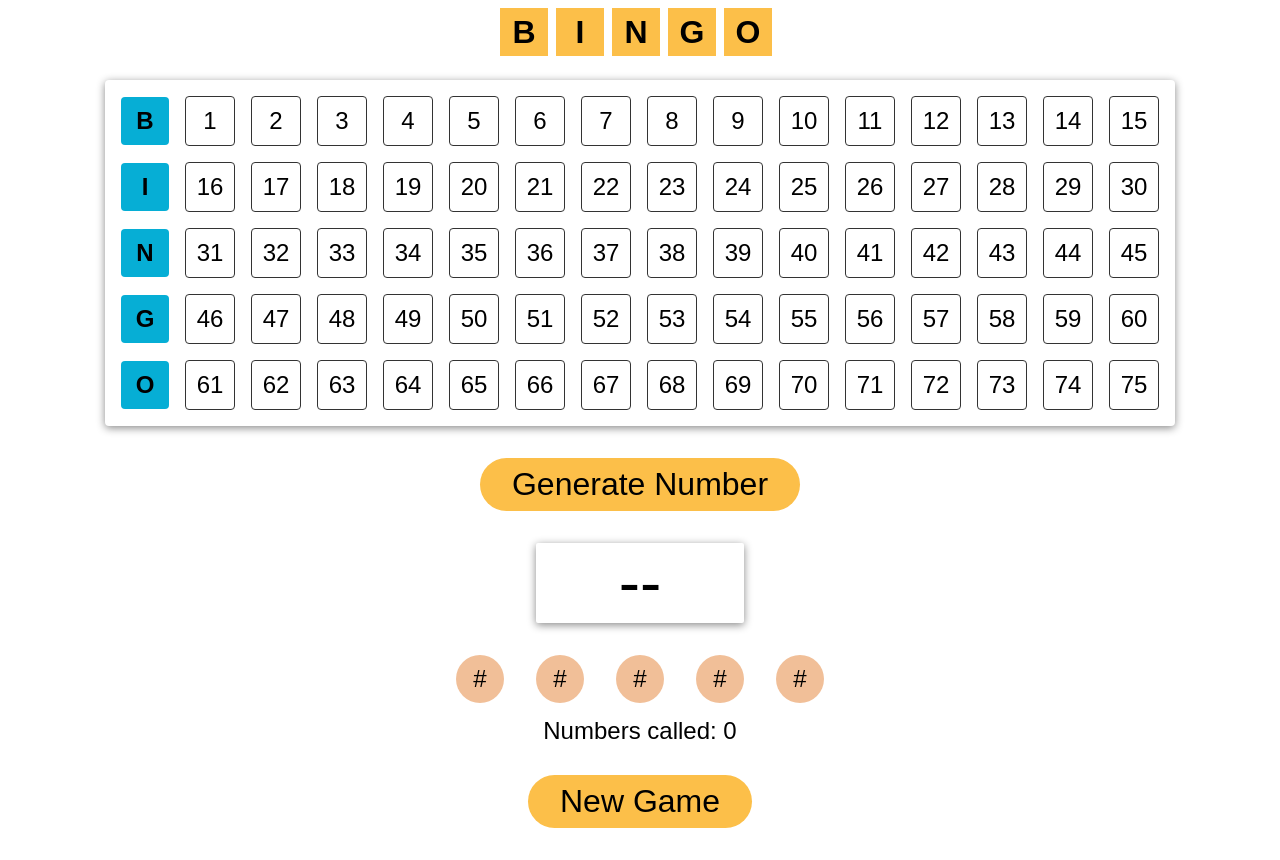
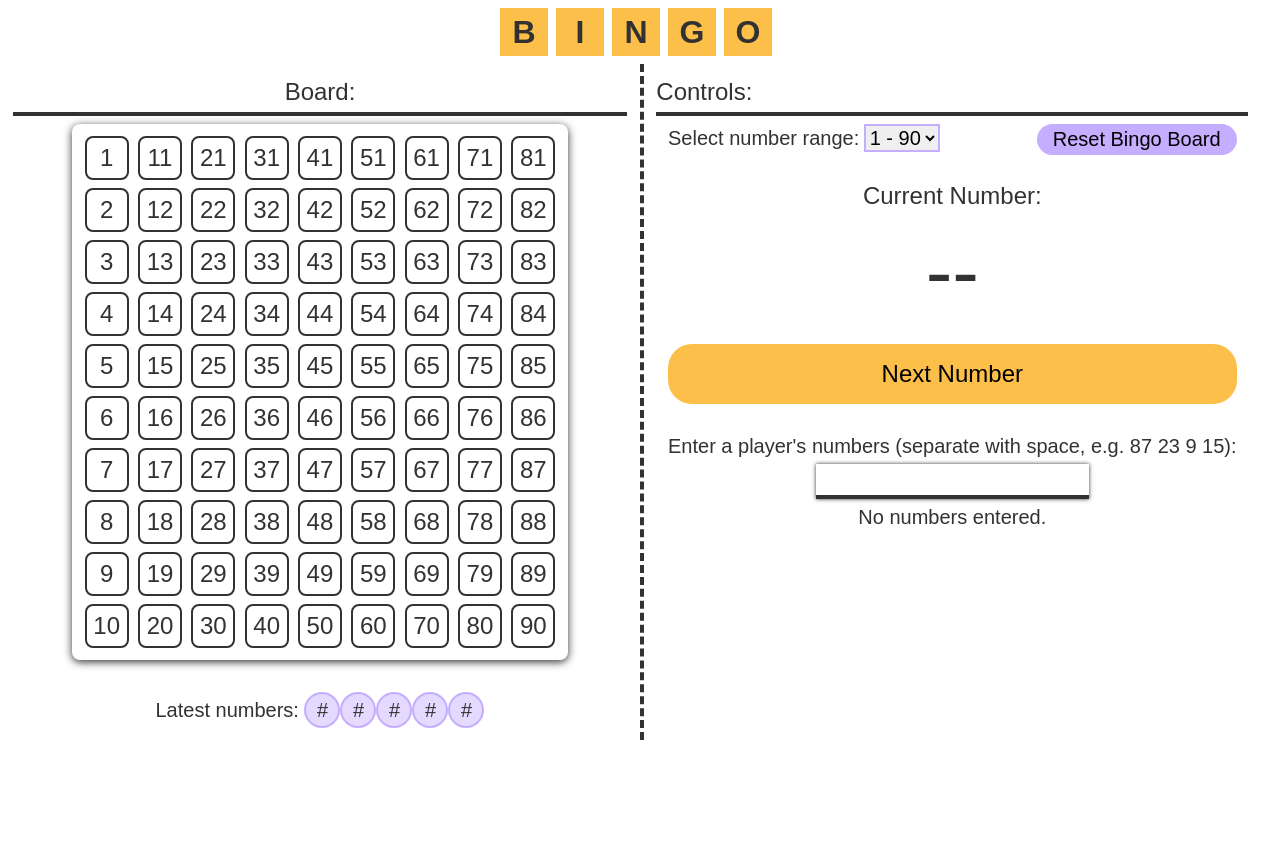
Before and after one commit to domingasp/bingo-website, a plain HTML site: page index.html in a window 1280 px wide. After the commit the page ends 800 px from the top, so only its background shows below. Drawn offline with Linux system fonts and the light colour scheme.

Commit message:
Reworked entire website. Added more features!

```diff
--- a/css/stylesheet.css
+++ b/css/stylesheet.css
@@ -26,6 +26,7 @@ footer, header, hgroup, menu, nav, section {
 body {
 	line-height: 1;
 	font-size: 100%;
+	color: #323232;
 }
 ol, ul {
 	list-style: none;
@@ -68,109 +69,173 @@ body {
 }
 
 .outer-main-div {
-	text-align: center;
+	display: flex;
+	flex-direction: row;
+	width: 100%;
 }
 
 .bingo-grid-div {
-	display: inline-block;
-	margin: 0 auto;
-	margin-top: 1rem;
-	padding: 0.5rem;
-
-	text-align: left;
-	border-radius: 0.25rem;
-
-	box-shadow: 0 0.125rem 0.5rem 0 #888888;
+	flex-grow: 1;
+	max-width: 50%;
+	text-align: center;
+	padding-bottom: 1rem;
 }
 
-@media only screen and (max-width: 1100px) {
+.bingo-grid-div__h2 {
+	font-size: 1.5rem;
+	padding-top: 1rem;
+	padding-bottom: 0.5rem;
+	margin: 0 2%;
+	margin-bottom: 0.5rem;
+
+	border-bottom: #323232 0.25rem solid;
+}
+
+.bingo-grid-div__number-grid-div {
+	padding: 0.75rem 0.5rem 0.25rem 0.5rem;
+	display: flex;
+	align-items: center;
+	max-height: 32.5rem;
+	max-width: 30rem;
+	margin: auto;
+	flex-wrap: wrap;
+	flex-direction: column;
+
+	box-shadow: 0 0.125rem 0.5rem 0 #323232;
+	border-radius: 0.5rem;
+}
+
+.bingo-grid-div__number-grid-div__number-span {
+	display: inline-block;
+	font-size: 1.5rem;
+	width: 2.5rem;
+	height: 2.5rem;
+	line-height: 2.5rem;
+	margin-bottom: 0.5rem;
+
+	border: #323232 0.125rem solid;
+	border-radius: 0.5rem;
+
+	transition: background-color 0.1s ease-in-out;
+}
+
+.bingo-grid-div__latest-numbers-div {
+	margin-top: 2rem;
+	font-size: 1.25rem;
+	height: 2rem;
+}
+
+.bingo-grid-div__latest-numbers-div__number-span {
+	display: inline-block;
+	width: 2rem;
+	height: 2rem;
+	line-height: 2rem;
+	border: 0.125rem #C5ADFF solid;
+	border-radius: 100%;
+	background-color: #E4D9FF;
+}
+
+.bingo-game-options-div {
+	border-left: #323232 0.25rem dashed;
+	max-width: 40rem;
+}
+
+.bingo-game-options-div__main-div {
+	box-sizing: content-box;
+	padding: 0rem 1.5rem 1.5rem 1.5rem;
+}
+
+.bingo-game-options-div__label {
+	font-size: 1.25rem;
+}
+
+.bingo-game-options-div__label--margin-top {
+	display: block;
+	text-align: center;
+	margin-top: 2rem;
+}
+
+.bingo-game-options-div__select {
+	font-size: 1.25rem;
+	border: #C5ADFF 0.125rem solid;
+}
+
+.bingo-game-options-div__reset-button {
+	border: none;
+	outline: none;
+
+	font-size: 1.25rem;
+	padding: 0.25rem 1rem;
+	background-color: #C5ADFF;
+
+	border-radius: 1rem;
+
+	float: right;
+}
+
+.bingo-game-options-div__current-number-label {
+	margin-top: 2rem;
+	text-align: center;
+	font-size: 1.5rem;
+}
+
+.bingo-game-options-div__current-number {
+	margin-top: 1.5rem;
+	text-align: center;
+	font-size: 5rem;
+}
+
+.bingo-game-options-div__next-number-button {
+	font-size: 1.5rem;
+	padding: 1rem 0rem;
+	width: 100%;
+	background-color: #FCBF49;
+	margin-top: 2rem;
+	border-radius: 1.5rem;
+}
+
+.bingo-game-options-div__number-input {
+	display: block;
+	font-size: 1.25rem;
+	border-bottom: #323232 0.25rem solid;
+	box-shadow: 0 0 0.25rem 0 #323232;
+	padding: 0.25rem 0.25rem;
+	text-align: center;
+
+	margin: 0.5rem auto;
+}
+
+.bingo-game-options-div__number-result {
+	display: block;
+	text-align: center;
+
+	font-size: 1.25rem;
+}
+
+@media only screen and (max-width: 1200px) {
+	.outer-main-div {
+		flex-direction: column;
+	}
+
 	.bingo-grid-div {
-		margin-left: 1rem;
-		margin-right: 1rem;
+		max-width: 100%;
+	}
+
+	.bingo-game-options-div {
+		max-width: 100%;
+	}
+
+	.bingo-game-options-div {
+		border: none;
 	}
 }
 
-.bingo-letter-span, .number-span {
-	display: inline-block;
-	font-size: 1.5rem;
-	line-height: 3rem;
-	height: 3rem;
-	width: 3rem;
-
-	margin: 0.5rem;
-	border-radius: 0.25rem;
-
-	text-align: center;
-
-	transition: all 0.2s;
+button, input, select, option {
+	border: none;
+	outline: none;
+	transition: all 0.2s ease-in-out;
 }
 
-.bingo-letter-span {
-	font-weight: bold;
-	background-color: #06AED5;
+button:focus, input:focus, select:focus, option:focus {
+	box-shadow: 0 0 0 0.25rem #323232;
 }
-
-.number-span {
-	border: solid 0.0625rem #333333;
-}
-
-.current-number-p {
-	display: block;
-	border-radius: 0.125rem;
-
-	box-shadow: 0 0.125rem 0.5rem 0 #888888;
-
-	margin: 0 auto;
-	margin-top: 2rem;
-	font-size: 4rem;
-
-	padding: 0.5rem;
-
-	max-width: 12rem;
-}
-
-.bingo-last-five-div {
-	margin-top: 1rem;
-}
-
-.last-5-span {
-	display: inline-block;
-	margin: 1rem;
-
-	height: 3rem;
-	width: 3rem;
-
-	font-size: 1.5rem;
-	line-height: 3rem;
-
-	background-color: #F1BF98;
-	border-radius: 100%;
-}
-
-.numbers-called-p {
-	font-size: 1.5rem;
-}
-
-.bingo-btn {
-	outline: none;
-	border: none;
-	padding: 0;
-
-	display: block;
-
-	background-color: #FCBF49;
-
-	font-size: 2rem;
-	padding: 0.5rem 2rem;
-	border-radius: 2rem;
-
-	margin: 2rem auto;
-
-	transition: all 0.2s;
-	cursor: pointer;
-}
-
-.bingo-btn:hover, .bingo-btn:focus {
-	background-color: #FDDC9B;
-	box-shadow: 0 0 0 0.25rem #06AED5;
-}
--- a/index.html
+++ b/index.html
@@ -8,20 +8,37 @@
         <title>Bingo!</title>
     </head>
     <body>
-        <h1 class='bingo-h1'><span class='bingo-h1__span'>B</span><span class='bingo-h1__span'>I</span><span class='bingo-h1__span'>N</span><span class='bingo-h1__span'>G</span><span class='bingo-h1__span'>O</span></h1>
-        <div class='outer-main-div'>
-            <div class='bingo-grid-div' id='bingo_grid_id'>
+        <h1 class="bingo-h1"><span class="bingo-h1__span">B</span><span class="bingo-h1__span">I</span><span class="bingo-h1__span">N</span><span class="bingo-h1__span">G</span><span class="bingo-h1__span">O</span></h1>
+        <div class="outer-main-div">
+            <div class="bingo-grid-div">
+                <h2 class="bingo-grid-div__h2">Board:</h2>
+                <div class="bingo-grid-div__number-grid-div" id="bingo-grid-id">
+                </div>
+                <div class="bingo-grid-div__latest-numbers-div" id="latest-numbers-div-id">
+                    <span>Latest numbers:</span>
+                </div>
             </div>
 
-            <button class='bingo-btn' onclick='generateNextNumber()'>Generate Number</button>
+            <div class="bingo-game-options-div">
+                <h2 class="bingo-grid-div__h2">Controls:</h2>
+                <div class="bingo-game-options-div__main-div">
+                    <label class="bingo-game-options-div__label" for="select-bingo-range-id">Select number range:</label>
+                    <select class="bingo-game-options-div__select" onchange="setMaxBingoNumber(this.value)" name="select-bingo-range-id" id="select-bingo-range-id">
+                        <option value="75">1 - 75</option>
+                        <option value="90" selected>1 - 90</option>
+                    </select>
 
-            <p class='current-number-p' id='bingo_current_number_id'>--</p>
+                    <button class="bingo-game-options-div__reset-button" onclick="resetBingoGame()" style="display: block;">Reset Bingo Board</button>
 
-            <div class='bingo-last-five-div' id='bingo_last_five_id'>
+                    <p class="bingo-game-options-div__current-number-label">Current Number:</p>
+                    <p class="bingo-game-options-div__current-number" id="current-number-id">--</p>
+                    <button class="bingo-game-options-div__next-number-button" onclick="generateBingoNumber()" style="display: block;">Next Number</button>
+
+                    <label class="bingo-game-options-div__label bingo-game-options-div__label--margin-top" >Enter a player's numbers (separate with space, e.g. 87 23 9 15):</label>
+                    <input class="bingo-game-options-div__number-input" id="number-check-input-id" type="text" oninput="checkNumbers()"/>
+                    <p class="bingo-game-options-div__number-result" id="number-check-result-id">No numbers entered.</p>
+                </div>
             </div>
-
-            <p class='numbers-called-p' >Numbers called: <span class='numbers-called-p__span' id='bingo_numbers_called_id'>0</span></p>
-            <button class='bingo-btn' onclick='newGame()'>New Game</button>
         </div>
 
         <script src="js/script.js"></script>
--- a/js/script.js
+++ b/js/script.js
@@ -1,117 +1,167 @@
-bingoNumbers = {'B': [1, 2, 3, 4, 5, 6, 7, 8, 9, 10, 11, 12,13, 14, 15],
-                'I': [16, 17, 18, 19, 20, 21, 22, 23, 24, 25, 26, 27, 28, 29, 30],
-                'N': [31, 32, 33, 34, 35, 36, 37, 38, 39, 40, 41, 42, 43, 44, 45],
-                'G': [46, 47, 48, 49, 50, 51, 52, 53, 54, 55, 56, 57, 58, 59, 60],
-                'O': [61, 62, 63, 64, 65, 66, 67, 68, 69, 70, 71, 72, 73, 74, 75]}
+bingoGrid = document.getElementById("bingo-grid-id");
+currentNumberLabel = document.getElementById("current-number-id");
+latestNumbersDiv = document.getElementById("latest-numbers-div-id");
+numberCheckInput = document.getElementById("number-check-input-id");
+numberCheckResultText = document.getElementById("number-check-result-id");
 
-bingoString = 'BINGO';
-bingoGrid = document.getElementById('bingo_grid_id');
-bingoLast5Grid = document.getElementById('bingo_last_five_id');
-bingoCurrentNumber = document.getElementById('bingo_current_number_id');
-bingoNumbersCalled = document.getElementById('bingo_numbers_called_id');
+bingoNumbersLabels = [];
+latestNumbersLabels = [];
+bingoMaxNumber = 90;
 
-// Create elements for bingo numbers
+bingoNumbersCalled = [];
+bingoNumbersNotCalled = [];
 
-for (letter of 'BINGO') {
+isPlaying = false;
 
-    letterSpan = document.createElement('SPAN');
 
-    letterSpan.innerHTML = letter;
-    letterSpan.classList.add('bingo-letter-span');
-    letterSpan.id = 'letter_display_id_' + letter;
+// Create initial number grid
+for (i = 1; i < 91; i++) {
+    numberSpanNode = document.createElement("SPAN");
+    numberSpanNode.innerHTML = i;
 
-    bingoGrid.appendChild(letterSpan);
+    numberSpanNode.classList.add("bingo-grid-div__number-grid-div__number-span");
 
-    for (number of bingoNumbers[letter]) {
-        newNumberSpan = document.createElement('SPAN');
+    bingoGrid.appendChild(numberSpanNode);
+    bingoNumbersLabels.push(numberSpanNode);
+}
 
-        newNumberSpan.innerHTML = number;
-        newNumberSpan.classList.add('number-span');
-        newNumberSpan.id = 'number_display_id_' + number;
 
-        bingoGrid.appendChild(newNumberSpan);
+// Create latest 5 number labels
+for (i = 0; i < 5; i++) {
+    latestNumberSpanNode = document.createElement("SPAN");
+    latestNumberSpanNode.innerHTML = "#";
+
+    latestNumberSpanNode.classList.add("bingo-grid-div__latest-numbers-div__number-span");
+
+    latestNumbersDiv.appendChild(latestNumberSpanNode);
+    latestNumbersLabels.push(latestNumberSpanNode);
+}
+
+
+latestNumbersLabels.reverse()
+
+
+function generateBingoNumber() {
+    if (!isPlaying) {
+        document.getElementById("select-bingo-range-id").disabled = true;
+        bingoNumbersCalled = [];
+        bingoNumbersNotCalled = Array.from(Array(bingoMaxNumber).keys());
+        bingoNumbersNotCalled = shuffle(bingoNumbersNotCalled);
+        isPlaying = true;
     }
 
-    bingoGrid.appendChild(document.createElement('BR'));
-}
+    if (bingoNumbersNotCalled.length > 0) {
+        indexOfNumber = bingoNumbersNotCalled.length - 1;
 
-// Add last 5 number display
-for (i = 1; i < 6; i++) {
-    lastNumber = document.createElement('SPAN');
+        // Change span element
+        bingoNumbersLabels[bingoNumbersNotCalled[indexOfNumber]].style.backgroundColor = "#FCBF49";
+        currentNumberLabel.innerHTML = bingoNumbersLabels[bingoNumbersNotCalled[indexOfNumber]].innerHTML
+        updateLatestNumbers(bingoNumbersLabels[bingoNumbersNotCalled[indexOfNumber]].innerHTML);
 
-    lastNumber.innerHTML = '#';
-    lastNumber.classList.add('last-5-span');
-    lastNumber.id = 'last_number_displayed_id_' + i;
+        // Add number to the correct array
+        bingoNumbersCalled.push(bingoNumbersNotCalled[indexOfNumber]);
+        bingoNumbersNotCalled.pop();
 
-    bingoLast5Grid.appendChild(lastNumber);
-}
-
-function getNextBingoNumber(min, max) {
-    return Math.floor(Math.random() * (max - min)) + min;
-  }
-
-function generateNextNumber() {
-    letterGenerated = bingoString[getNextBingoNumber(0, bingoString.length)];
-
-    if (bingoNumbers[letterGenerated].length > 0) {
-        newNumber = getNextBingoNumber(0, bingoNumbers[letterGenerated].length)
-        numberCalled = bingoNumbers[letterGenerated][newNumber];
-        document.getElementById('number_display_id_' + numberCalled).style.backgroundColor = '#FCBF49';
-        document.getElementById('number_display_id_' + numberCalled).style.borderRadius = '100%';
-        bingoCurrentNumber.innerHTML = letterGenerated + ' - ' + numberCalled;
-        updateLast5Numbers(numberCalled);
-
-        // Removes number from array
-        const index = bingoNumbers[letterGenerated].indexOf(numberCalled);
-        if (index > -1) {
-            bingoNumbers[letterGenerated].splice(index, 1);
-        }
-
-        if (bingoNumbers[letterGenerated].length == 0) {
-            bingoString = bingoString.replace(letterGenerated, '');
-            document.getElementById('letter_display_id_' + letterGenerated).style.backgroundColor = 'transparent';
-        }
-
-        bingoNumbersCalled.innerHTML = parseInt(bingoNumbersCalled.innerHTML) + 1;
+        checkNumbers()
     }
 }
 
-function updateLast5Numbers(number) {
-    last5 = bingoLast5Grid.children
-    for (i = last5.length - 1; i > 0; i--) {
-        last5[i].innerHTML = last5[i-1].innerHTML;
-    }
-    last5[0].innerHTML = number;
+
+function resetBingoGame() {
+    isPlaying = false
+    bingoNumbersCalled.forEach(number => {
+        bingoNumbersLabels[number].style.backgroundColor = "white";
+    });
+    bingoNumbersCalled = [];
+    currentNumberLabel.innerHTML = "--";
+    updateLatestNumbers(0, true);
+    checkNumbers();
+    document.getElementById("select-bingo-range-id").disabled = false;
 }
 
-function newGame() {
-    bingoNumbers = {'B': [1, 2, 3, 4, 5, 6, 7, 8, 9, 10, 11, 12,13, 14, 15],
-                    'I': [16, 17, 18, 19, 20, 21, 22, 23, 24, 25, 26, 27, 28, 29, 30],
-                    'N': [31, 32, 33, 34, 35, 36, 37, 38, 39, 40, 41, 42, 43, 44, 45],
-                    'G': [46, 47, 48, 49, 50, 51, 52, 53, 54, 55, 56, 57, 58, 59, 60],
-                    'O': [61, 62, 63, 64, 65, 66, 67, 68, 69, 70, 71, 72, 73, 74, 75]}
 
-    // Reset styling of main grid
-    for (cell of bingoGrid.children) {
-        if (parseInt(cell.innerHTML)) {
-            cell.style.backgroundColor = 'transparent';
-            cell.style.borderRadius = '0.25rem';
+function updateLatestNumbers(newNumber = 0, resetLabels = false) {
+    for (i = 0; i < latestNumbersLabels.length - 1; i++) {
+        if (resetLabels) {
+            latestNumbersLabels[i].innerHTML = "#";
         } else {
-            cell.style.backgroundColor = '#06AED5';
+            latestNumbersLabels[i].innerHTML = latestNumbersLabels[i + 1].innerHTML;
         }
     }
 
-    // Reset values of last 5 numbers
-    for (cell of bingoLast5Grid.children) {
-        cell.innerHTML = '#';
+    if (resetLabels) {
+        latestNumbersLabels[latestNumbersLabels.length - 1].innerHTML = "#";
+    } else {
+        latestNumbersLabels[latestNumbersLabels.length - 1].innerHTML = newNumber;
+    }
+}
+
+
+function checkNumbers() {
+    input = numberCheckInput.value;
+    isValid = true;
+
+    inputNumbers = input.trim().split(' ');
+    for (i = 0; i < inputNumbers.length; i++) {
+        parsedNumber = parseInt(inputNumbers[i]);
+        if (!bingoNumbersCalled.includes(parsedNumber - 1)) {
+            isValid = false;
+            break;
+        }
     }
 
-    // Reset display of current number
-    bingoCurrentNumber.innerHTML = '--';
+    if (isValid && bingoNumbersCalled.length > 0) {
+        numberCheckResultText.innerHTML = "BINGO!";
+        numberCheckResultText.style.color = "green";
+        numberCheckResultText.style.fontWeight = 600;
+    } else if (input.trim().length > 0) {
+        numberCheckResultText.innerHTML = "Not bingo.";
+        numberCheckResultText.style.color = "#E63B2E";
+        numberCheckResultText.style.fontWeight = 600;
+    } else {
+        numberCheckResultText.innerHTML = "No numbers entered.";
+        numberCheckResultText.style.color = "#323232";
+        numberCheckResultText.style.fontWeight = 500;
+    }
+}
 
-    // Reset counter
-    bingoNumbersCalled.innerHTML = '0';
 
-    // Reset the bingo string
-    bingoString = 'BINGO';
+function setMaxBingoNumber(newValue) {
+    if (!isPlaying) {
+        bingoMaxNumber = parseInt(newValue);
+
+        visibilityOf76To90(newValue == 90);
+    }
 }
+
+
+function visibilityOf76To90(isVisible) {
+    displaySetting = "none";
+    if (isVisible) {
+        displaySetting = "inline-block";
+    }
+
+    for (i = 75; i < bingoNumbersLabels.length; i++) {
+        bingoNumbersLabels[i].style.display = displaySetting;
+    }
+}
+
+
+function shuffle(array) {
+    var currentIndex = array.length, temporaryValue, randomIndex;
+
+    // While there remain elements to shuffle...
+    while (0 !== currentIndex) {
+
+      // Pick a remaining element...
+      randomIndex = Math.floor(Math.random() * currentIndex);
+      currentIndex -= 1;
+
+      // And swap it with the current element.
+      temporaryValue = array[currentIndex];
+      array[currentIndex] = array[randomIndex];
+      array[randomIndex] = temporaryValue;
+    }
+
+    return array;
+}
```
